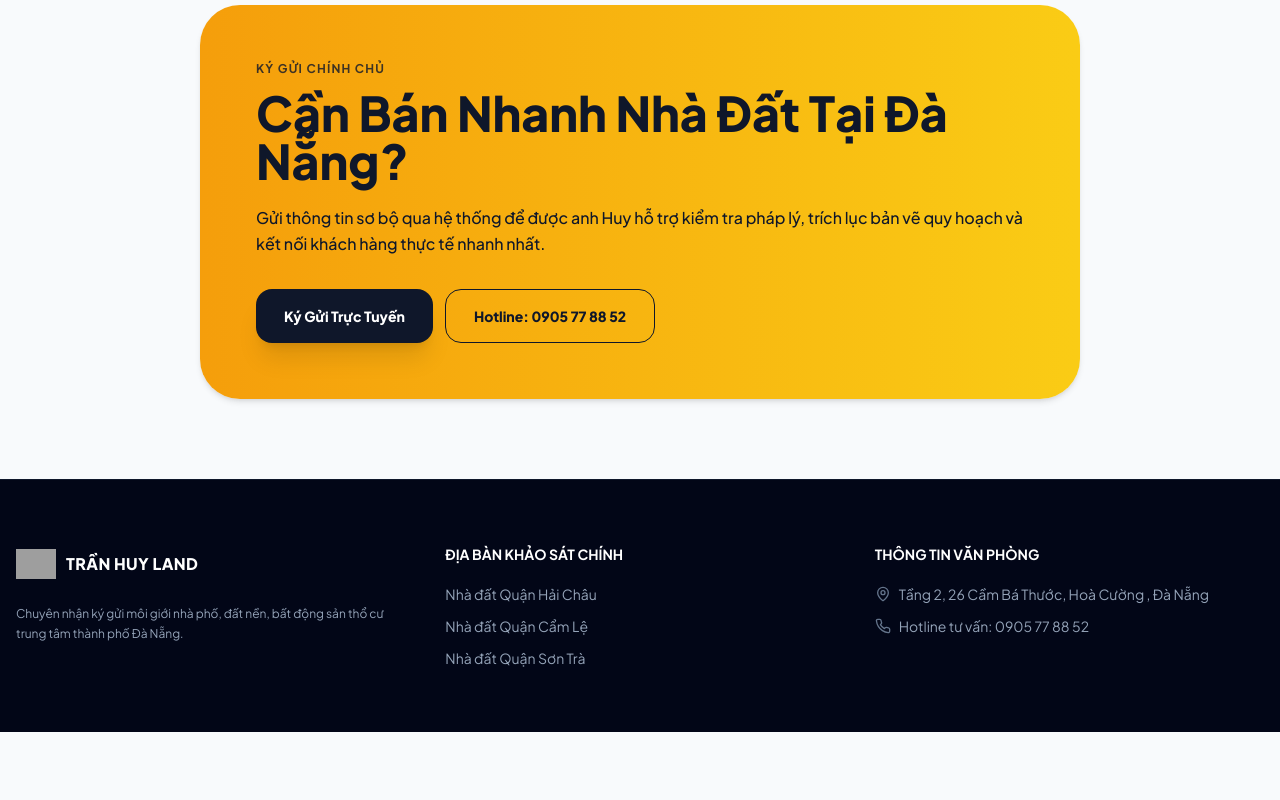
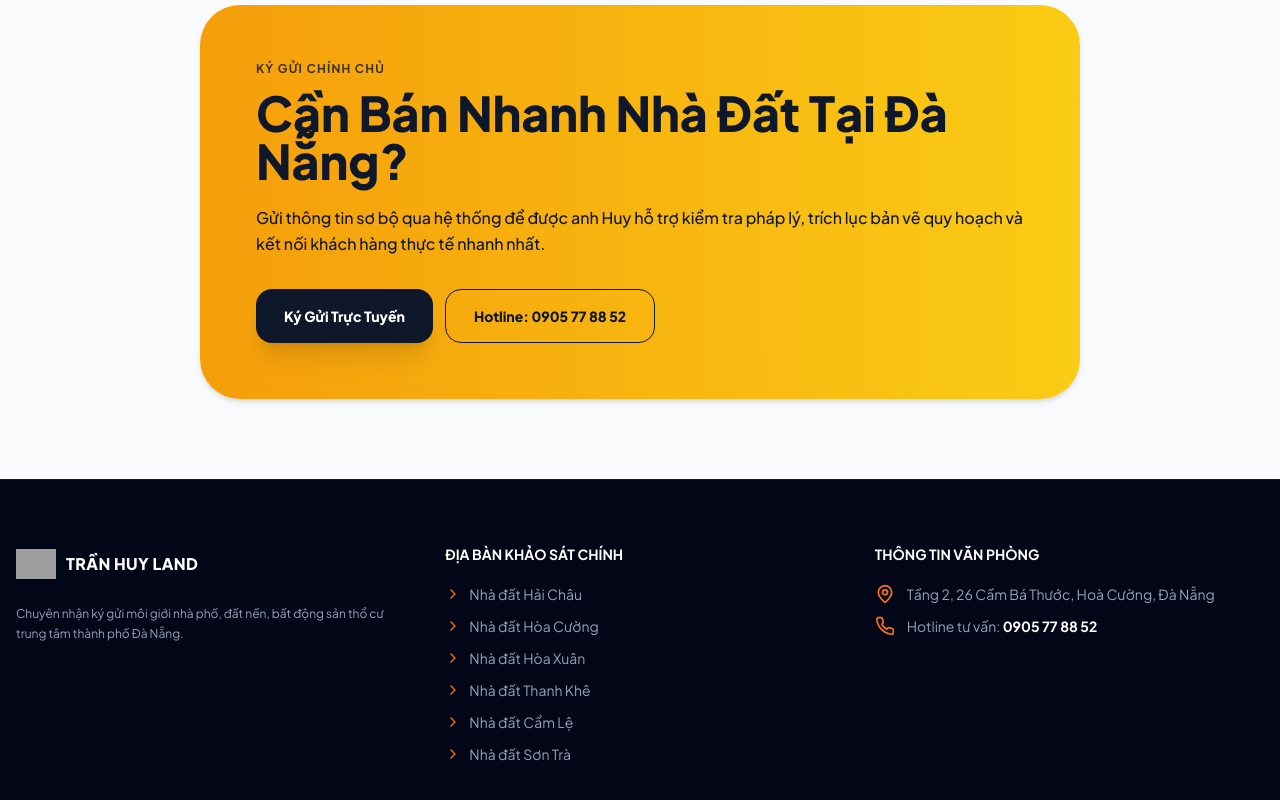
Before and after one commit to tranhuyland/tranhuylanddanang, a Next.js app: page / in a window 1280 px wide. Shown: the part 2697-3497 px from the top of the page. Before the commit the page ends 3429 px from the top, so only its background shows below. Built offline with nearby package versions, Linux system fonts and the light colour scheme; no server answers; grey boxes are pictures that could not be loaded.

Commit message:
Update Footer.tsx

```diff
--- a/src/components/Footer.tsx
+++ b/src/components/Footer.tsx
@@ -1,29 +1,74 @@
 import React from "react";
 import Image from "next/image";
-import { MapPin, Phone } from "lucide-react";
+import Link from "next/link";
+import { MapPin, Phone, ChevronRight } from "lucide-react";
 
 export default function Footer() {
+  // 🗺️ Danh sách các khu vực trọng điểm để SEO (Đã đồng bộ với danh sách Phường mới)
+  const topLocations = [
+    { name: "Hải Châu", slug: "hai-chau" },
+    { name: "Hòa Cường", slug: "hoa-cuong" },
+    { name: "Hòa Xuân", slug: "hoa-xuan" },
+    { name: "Thanh Khê", slug: "thanh-khe" },
+    { name: "Cẩm Lệ", slug: "cam-le" },
+    { name: "Sơn Trà", slug: "son-tra" },
+  ];
+
   return (
     <footer className="bg-slate-950 text-slate-400 text-xs mt-auto border-t border-slate-900">
       <div className="max-w-7xl mx-auto px-4 py-16 grid grid-cols-1 md:grid-cols-3 gap-10">
+
+        {/* CỘT 1: THÔNG TIN THƯƠNG HIỆU */}
         <div>
           <div className="flex items-center gap-2.5 mb-5">
-            <div className="relative h-10 w-10"><Image src="https://i.postimg.cc/JhKg8VZ9/70554272-47DB-4D3A-A1AE-2782EFCAF00F.png" alt="Trần Huy Land" fill className="object-contain" /></div>
+            <div className="relative h-10 w-10">
+              <Image
+                src="https://i.postimg.cc/JhKg8VZ9/70554272-47DB-4D3A-A1AE-2782EFCAF00F.png"
+                alt="Trần Huy Land"
+                fill
+                className="object-contain"
+              />
+            </div>
             <h3 className="text-white font-extrabold text-base tracking-wide">TRẦN HUY LAND</h3>
           </div>
-          <p className="leading-relaxed">Chuyên nhận ký gửi môi giới nhà phố, đất nền, bất động sản thổ cư trung tâm thành phố Đà Nẵng.</p>
+          <p className="leading-relaxed">
+            Chuyên nhận ký gửi môi giới nhà phố, đất nền, bất động sản thổ cư trung tâm thành phố Đà Nẵng.
+          </p>
         </div>
+
+        {/* CỘT 2: SEO INTERNAL LINKS (Đã gắn Link động) */}
         <div>
           <h4 className="text-white font-bold text-sm uppercase mb-5">ĐỊA BÀN KHẢO SÁT CHÍNH</h4>
-          <ul className="space-y-3 text-sm"><li>Nhà đất Quận Hải Châu</li><li>Nhà đất Quận Cẩm Lệ</li><li>Nhà đất Quận Sơn Trà</li></ul>
+          <ul className="space-y-3 text-sm">
+            {topLocations.map((loc) => (
+              <li key={loc.slug}>
+                <Link
+                  href={`/vi-tri/${loc.slug}`}
+                  className="flex items-center gap-2 hover:text-orange-500 hover:translate-x-1 transition-all duration-300"
+                >
+                  <ChevronRight className="w-4 h-4 text-orange-500" />
+                  Nhà đất {loc.name}
+                </Link>
+              </li>
+            ))}
+          </ul>
         </div>
+
+        {/* CỘT 3: THÔNG TIN LIÊN HỆ */}
         <div>
           <h4 className="text-white font-bold text-sm uppercase mb-5">THÔNG TIN VĂN PHÒNG</h4>
           <ul className="space-y-3 text-sm">
-            <li className="flex items-center gap-2"><MapPin className="w-4 h-4 text-slate-500" /> Tầng 2, 26 Cầm Bá Thước, Hoà Cường , Đà Nẵng</li>
-            <li className="flex items-center gap-2"><Phone className="w-4 h-4 text-slate-500" /> Hotline tư vấn: 0905 77 88 52</li>
+            <li className="flex items-center gap-3">
+              <MapPin className="w-5 h-5 text-orange-500 shrink-0" />
+              <span>Tầng 2, 26 Cầm Bá Thước, Hoà Cường, Đà Nẵng</span>
+            </li>
+            <li className="flex items-center gap-3">
+              <Phone className="w-5 h-5 text-orange-500 shrink-0" />
+              <span>Hotline tư vấn: <strong className="text-white">0905 77 88 52</strong></span>
+            </li>
           </ul>
         </div>
+
       </div>
     </footer>
   );
```
